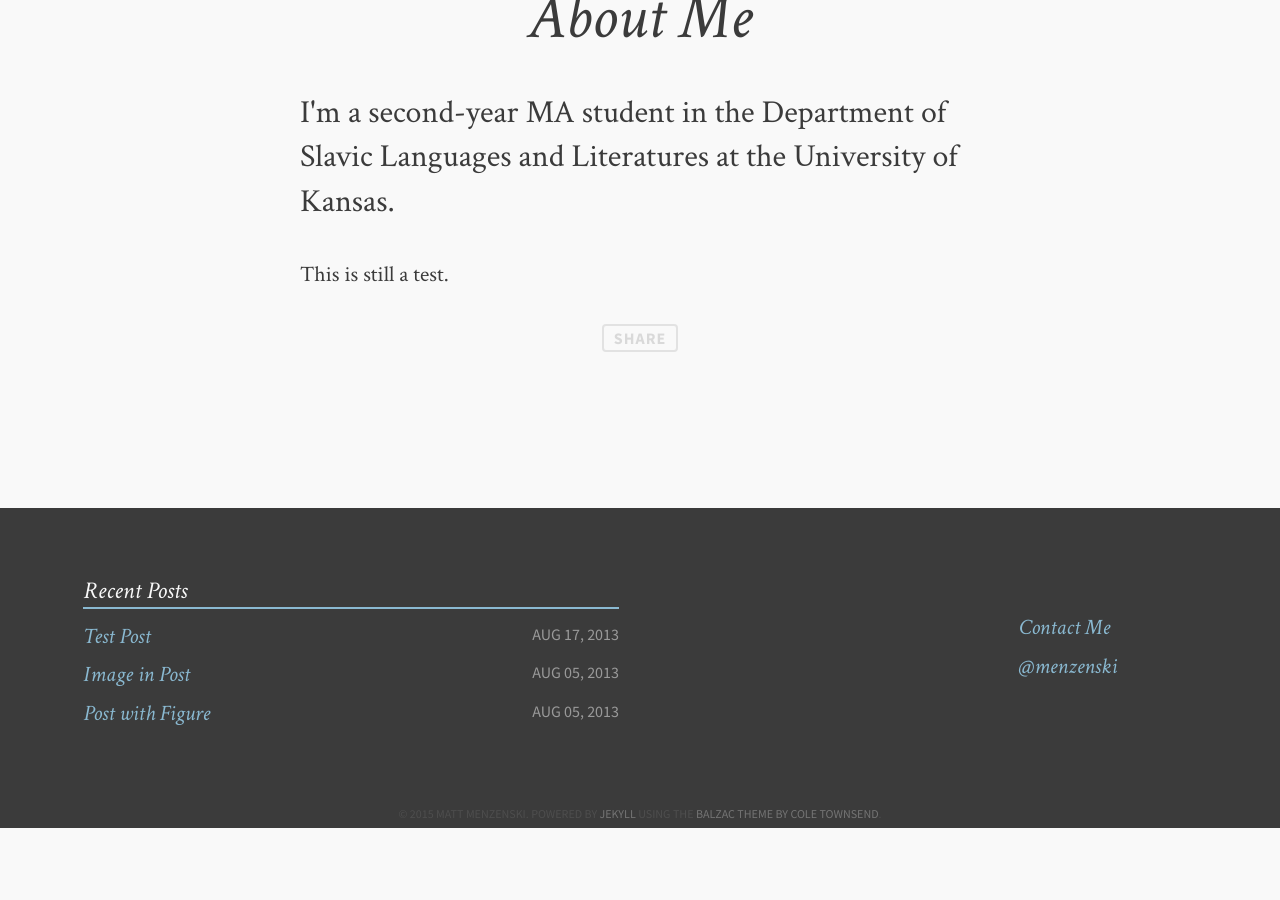
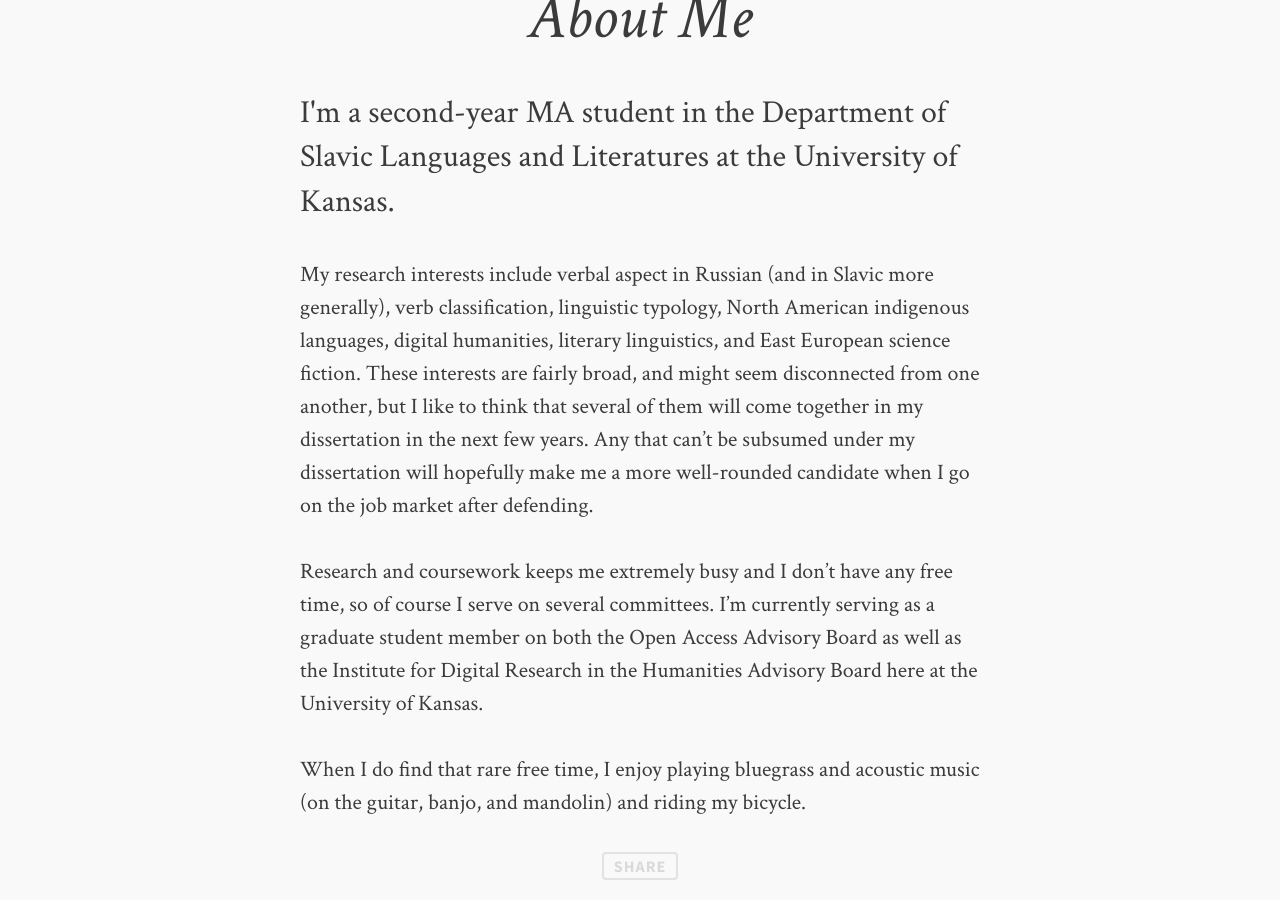
Before and after one commit to menzenski/menzenski.github.io, a Jekyll site: the page built from about.md, in a window 1280 px wide and 900 px high, scrolled down 655 px. Built offline with Jekyll 4.4.1, drawn with Linux system fonts in a browser that asks for light colours; comment, search, counter and statistics services are not loaded; before the commit the page ends 1483 px from its top, so only the background shows below that.

Commit message:
updated about page again

```diff
--- a/about.md
+++ b/about.md
@@ -8,4 +8,8 @@ image:
   feature: soft-trees.jpg
 ---
 
-This is still a test.
+My research interests include verbal aspect in Russian (and in Slavic more generally), verb classification, linguistic typology, North American indigenous languages, digital humanities, literary linguistics, and East European science fiction. These interests are fairly broad, and might seem disconnected from one another, but I like to think that several of them will come together in my dissertation in the next few years. Any that can't be subsumed under my dissertation will hopefully make me a more well-rounded candidate when I go on the job market after defending.
+
+Research and coursework keeps me extremely busy and I don't have any free time, so of course I serve on several committees. I'm currently serving as a graduate student member on both the Open Access Advisory Board as well as the Institute for Digital Research in the Humanities Advisory Board here at the University of Kansas.
+
+When I do find that rare free time, I enjoy playing bluegrass and acoustic music (on the guitar, banjo, and mandolin) and riding my bicycle.
```
